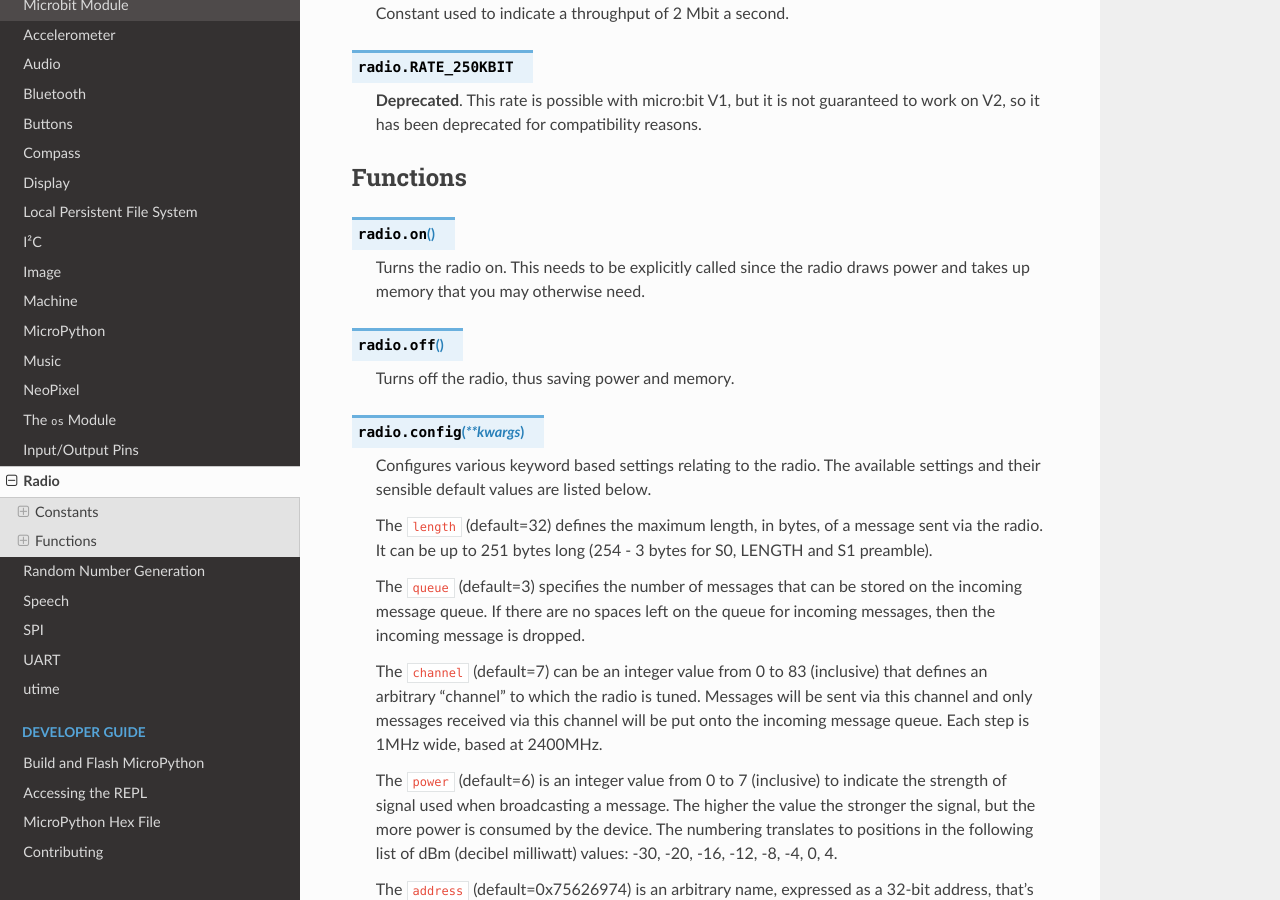
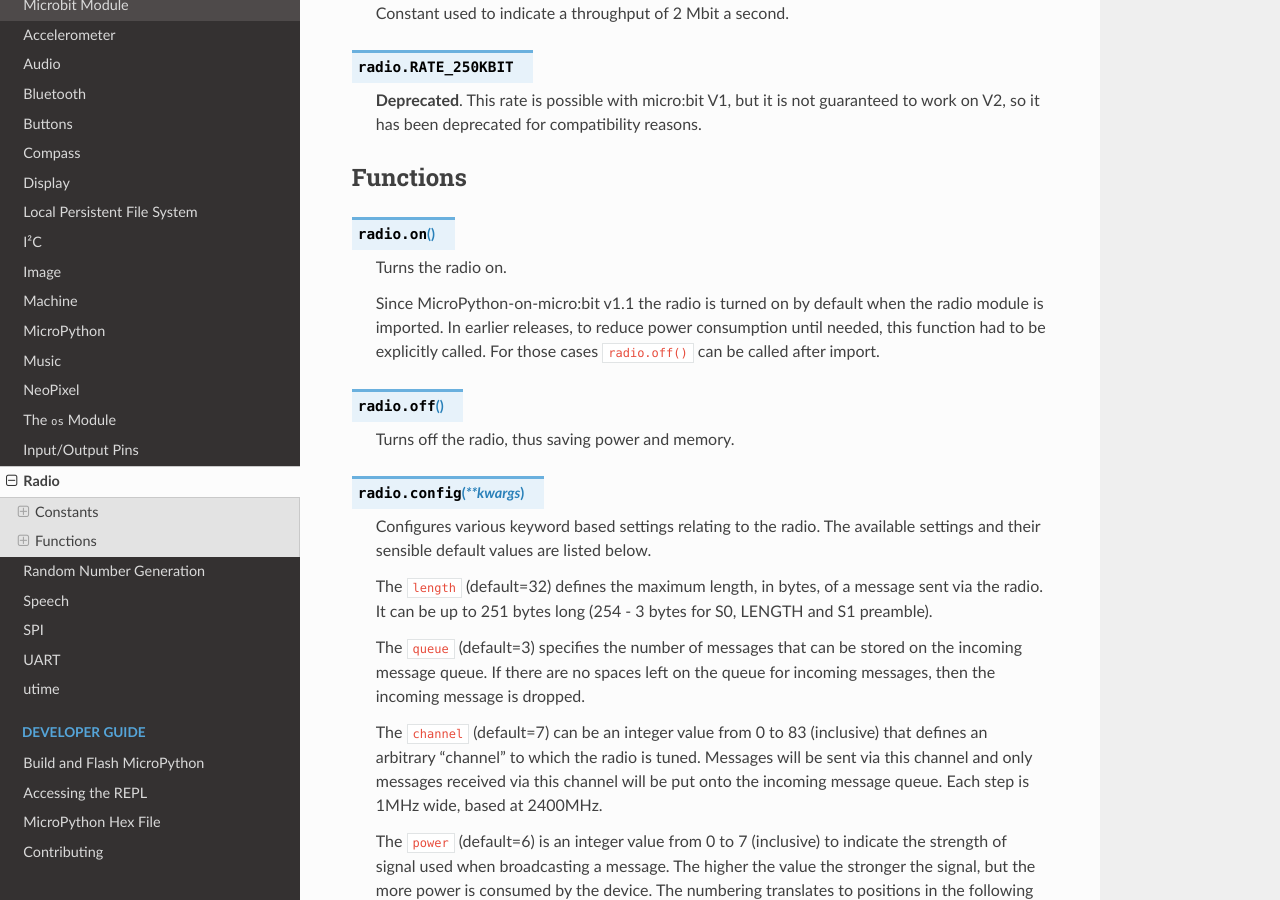
Before and after one commit to bbcmicrobit/micropython, a Sphinx documentation site: the page built from docs/radio.rst, in a window 1280 px wide and 900 px high, scrolled down 984 px. Built offline with Sphinx 7.4.7 and the Read the Docs theme 2.0.0, drawn with Linux system fonts in a browser that asks for light colours; pages that are not in the unit, such as notebooks, are missing from menus.

Commit message:
docs: Radio is now turned on during import. (#763)

```diff
--- a/docs/radio.rst
+++ b/docs/radio.rst
@@ -48,8 +48,13 @@ Functions
 
 .. py:function:: on()
 
-    Turns the radio on. This needs to be explicitly called since the radio
-    draws power and takes up memory that you may otherwise need.
+    Turns the radio on.
+
+    Since MicroPython-on-micro:bit v1.1
+    the radio is turned on by default when the radio module is imported.
+    In earlier releases, to reduce power consumption until needed, this
+    function had to be explicitly called.
+    For those cases ``radio.off()`` can be called after import.
 
 .. py:function:: off()
 
--- a/docs/tutorials/radio.rst
+++ b/docs/tutorials/radio.rst
@@ -107,10 +107,6 @@ We're going to use the radio module to create something akin to a swarm of
 fireflies signalling to each other.
 
 First ``import radio`` to make the functions available to your Python program.
-Then call the ``radio.on()`` function to turn the radio on. Since
-the radio draws power and takes up memory we've made it so *you* decide
-when it is enabled (there is, of course a ``radio.off()`` function).
-
 At this point the radio module is configured to sensible defaults that make
 it compatible with other platforms that may target the BBC micro:bit. It is
 possible to control many of the features discussed above (such as channel and
```
Also changed, not shown: 1 other file.
